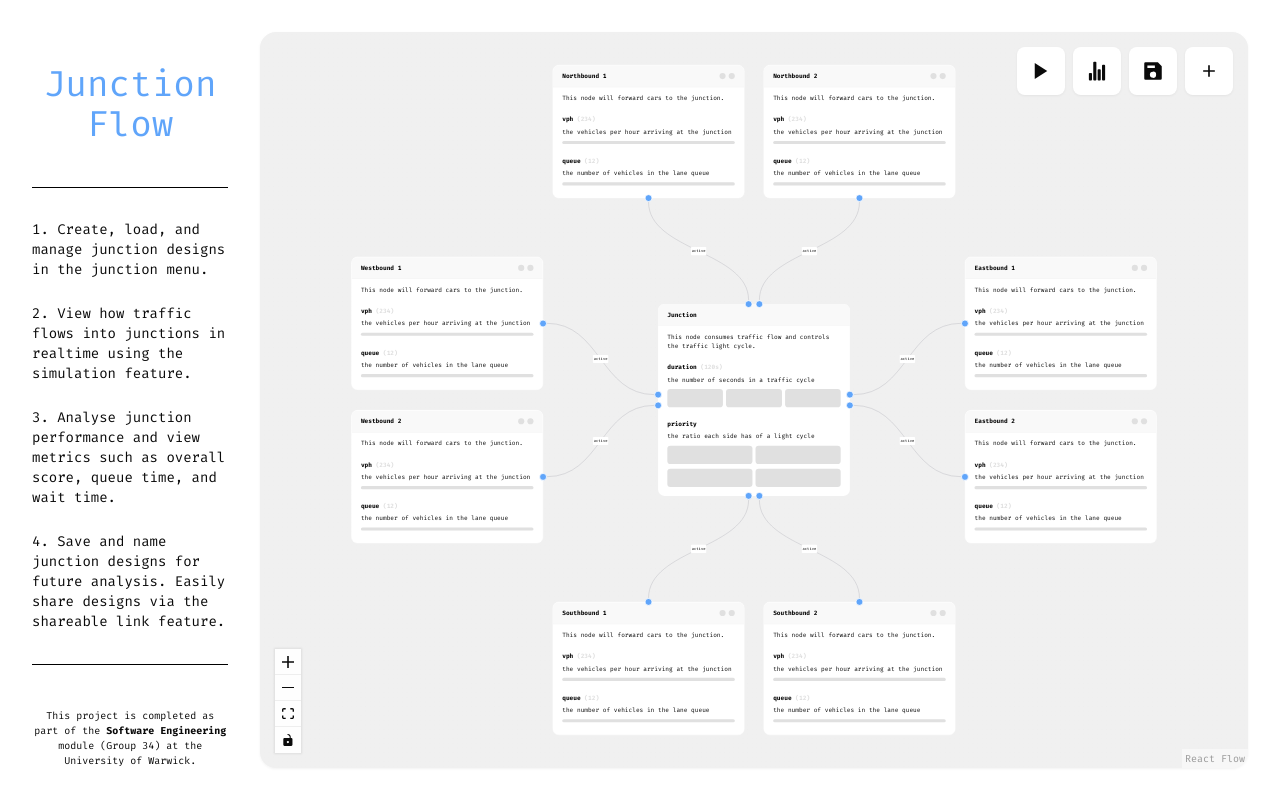
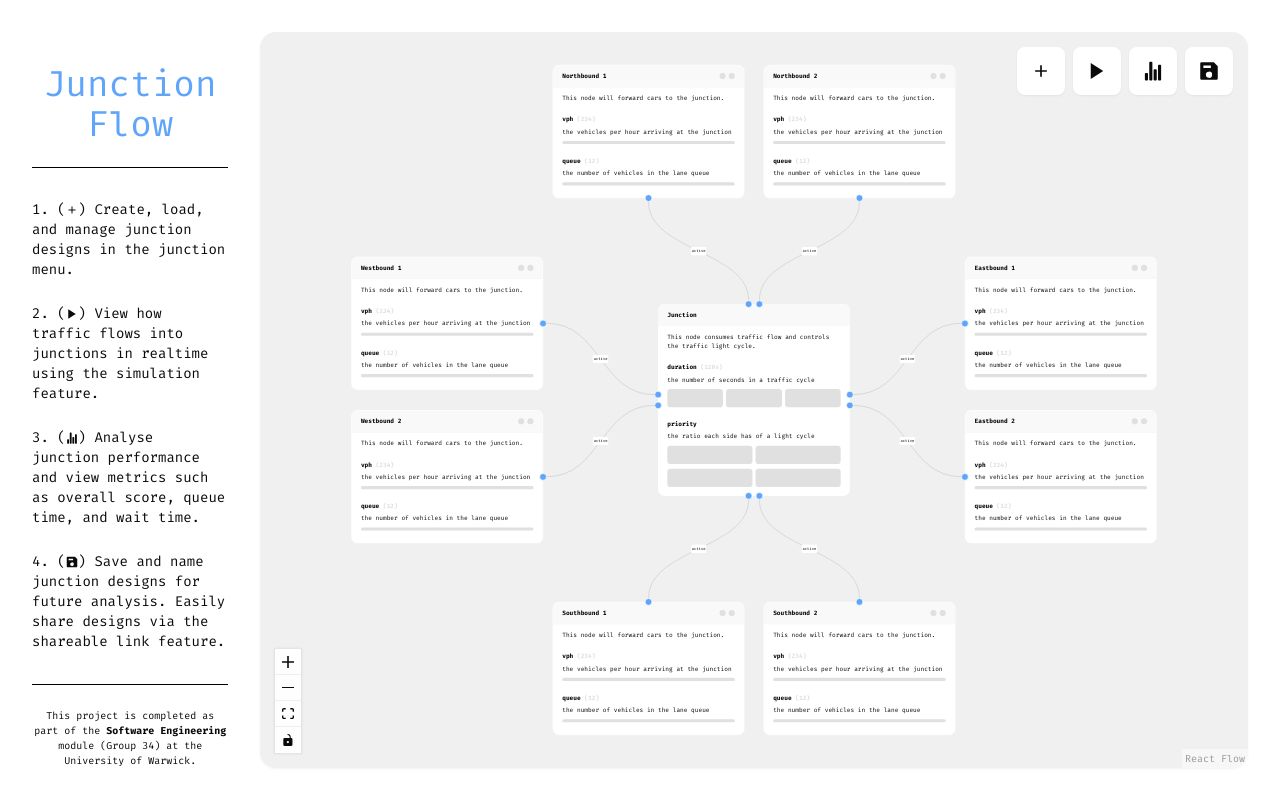
Before and after one commit to Astral-Lab/CS261, a React (Vite) app: page / in a window 1280 px wide. Built offline with nearby package versions, Linux system fonts and the light colour scheme; a web font is replaced by a local one.

Commit message:
added icons to hint sidebar for easy user mapping to actions

```diff
--- a/src/components/JunctionFlowHints.jsx
+++ b/src/components/JunctionFlowHints.jsx
@@ -6,10 +6,10 @@ import { RiAddLine } from "react-icons/ri";
 export default function JunctionFlowHints() {
     return (
         <ul className="w-full flex flex-col gap-6 border-y-[1px] border-black py-8 text-sm">
-            <li>1. Create, load, and manage junction designs in the junction menu.</li>
-            <li>2. View how traffic flows into junctions in realtime using the simulation feature.</li>
-            <li>3. Analyse junction performance and view metrics such as overall score, queue time, and wait time.</li>
-            <li>4. Save and name junction designs for future analysis. Easily share designs via the shareable link feature.</li>
+            <li>1. (<RiAddLine size={"12px"} className="inline"/>) Create, load, and manage junction designs in the junction menu.</li>
+            <li>2. (<IoMdPlay size={"12px"} className="inline"/>) View how traffic flows into junctions in realtime using the simulation feature.</li>
+            <li>3. (<IoStatsChart size={"12px"} className="inline"/>) Analyse junction performance and view metrics such as overall score, queue time, and wait time.</li>
+            <li>4. (<IoSaveSharp size={"12px"} className="inline"/>) Save and name junction designs for future analysis. Easily share designs via the shareable link feature.</li>
         </ul>
     )
 }
--- a/src/components/Toolbar.jsx
+++ b/src/components/Toolbar.jsx
@@ -8,6 +8,12 @@ import { RiAddLine } from "react-icons/ri";
 export default function Toolbar() {
     return (
         <ul className="flex gap-2">
+            <ToolbarButton
+                icon={<RiAddLine size={DEFAULT_ICON_SIZE}/>}
+                title={"create or load junction"}
+                onClick={null}
+                disabled={false}
+            />
             <ToolbarButton
                 icon={<IoMdPlay size={DEFAULT_ICON_SIZE}/>}
                 title={"play"}
@@ -26,12 +32,6 @@ export default function Toolbar() {
                 onClick={null}
                 disabled={false}
             />
-            <ToolbarButton
-                icon={<RiAddLine size={DEFAULT_ICON_SIZE}/>}
-                title={"create or load junction"}
-                onClick={null}
-                disabled={false}
-            />
         </ul>
     )
 }
```
